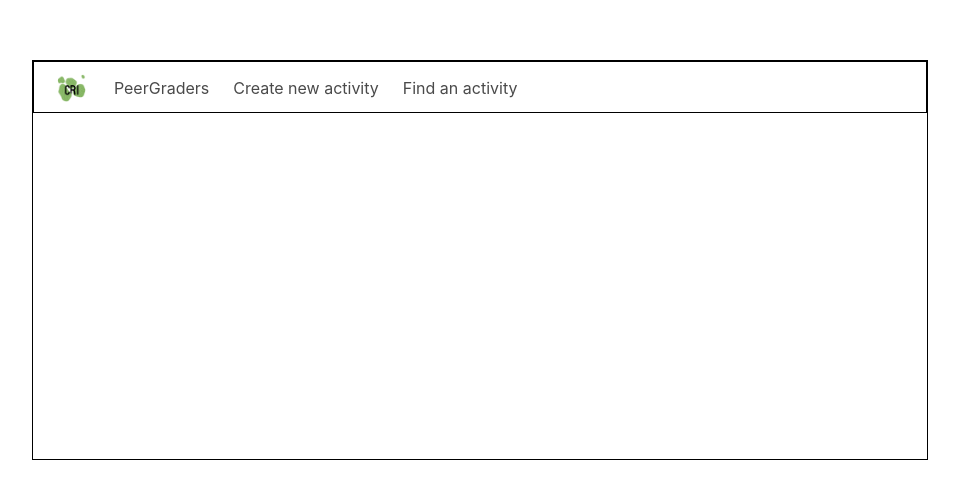
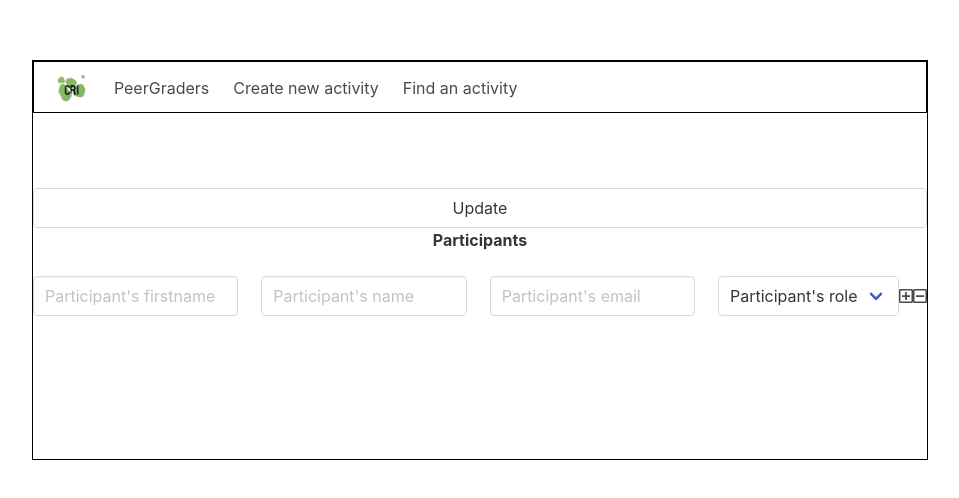
Before and after one commit to CyberCRI/PeersGraderApp, a Vue app: page /#/activity/1/participants in a window 1280 px wide. Shown: the part 140-638 px from the top of the page, without its empty margins (160-1119 px from the left). Built offline with nearby package versions, Linux system fonts and the light colour scheme; what vue-notification would draw is missing.

Commit message:
new activity worklow students/teacher & participants crud standalone

```diff
--- a/models/activity.schema.js
+++ b/models/activity.schema.js
@@ -16,7 +16,6 @@
 	}],
 	urlId: 'String',
 	teacherPwd : 'String',
-	smallPwd : 'String',
 	guidelines: 'String'
 },{
 	timestamps:true
--- a/routes.js
+++ b/routes.js
@@ -8,6 +8,8 @@
 
 router.get('/activity/:id',activityController.getActivity)
 
+router.get('/activity/:id/participants',activityController.getParticipants);
+
 router.put('/activity/:id',activityController.updateActivity);
 
 router.delete('/activity/:id',activityController.deleteActivity);
--- a/src/components/Activity.vue
+++ b/src/components/Activity.vue
@@ -1,24 +1,6 @@
 <template>
 	<div>
-		<div v-if="showPassword && withId">
-			<notifications group="password" />
-			<div class="content-pg">
-				<div class="field">
-				  <label class="label">Password</label>
-				  <div class="control">
-				    <input class="input" v-model="password" type="text" placeholder="Text input">
-				  </div>
-				  <p v-if="errorMessage!=''" class="help is-error">{{errorMessage}}</p>
-				</div>
-				<div class="field">
-				  <div class="control">
-				    <button class="button is-link" @click="checkPassword">Submit</button>
-				  </div>
-				</div>
-			</div>
-		</div>
-		<div v-else>
-			<div v-if="withId && canReadOnly">
+			<div v-if="withId && !isAdmin">
 				<read-activity></read-activity>
 			</div>
 			<div v-else>
@@ -57,7 +39,7 @@
 					    </div>
 						</div>
 					</div>
-					<div class="field is-horizontal">
+					<!-- <div class="field is-horizontal">
 						<div class="field-label is-normal">
 							<label class="label">Presentations</label>
 						</div>
@@ -66,11 +48,12 @@
 					       <input class="input" type="number" v-model="activity.presentations" placeholder="How many presentations per sessions will there be ?">
 					    </div>
 						</div>
-					</div>
+					</div> -->
 				</div>
 				<div v-show="showStep === 2 " class="content-pg">
 					<h2>Create activity 2/2</h2>
-					<div class="level participants-label">
+					<participants-acitivity></participants-acitivity>
+					<!--<div class="level participants-label">
 						<label class="label">Participants</label>
 					</div>
 					<div v-for="(participant,i) in activity.participants" class="row-participant">
@@ -107,7 +90,7 @@
 						<div class="remove-participant" @click="removeParticipant(i)">
 							<i class="far fa-minus-square"></i>
 						</div>
-					</div>
+					</div> -->
 				</div>
 				<div id="stepper" class="container is-fluid">
 					<div id="level">
@@ -122,14 +105,14 @@
 									<span v-if="activity.urlId!=undefined">Update</span>
 									<span v-else>Save</span>
 								</a>
-								<a v-if="activity.urlId!=undefined" @click="deleteActivity" class="button level-item">
+								<a v-if="activity.urlId!=undefined" @click="delActivity" class="button level-item">
 									Delete
 								</a>
 						</p>
 					</div>
 				</div>
 			</div>
-		</div>
+
 	</div>
 </template>
 
@@ -137,81 +120,47 @@
 	import axios from 'axios'
 	//import store from '@/store/modules/activity'
 	import ActivityRead from '@/components/ActivityRead'
+	import ActivityParticipants from '@/components/ActivityParticipants'
+
 	import {mapState, mapActions} from 'vuex'
 
 	export default {
 		name : 'Activity',
 		components:{
-			'read-activity' : ActivityRead
+			'read-activity' : ActivityRead,
+			'participants-acitivity' : ActivityParticipants
 		},
 		data(){
 			return {
-				password: '',
-				showStep : 1,
-				errorMessage : ''
+				showStep : 1
 			};
 		},
 		computed : {
 			...mapState('activity',{
-      	activity:'activity',
-      	showPassword : 'showPassword',
-      	canReadOnly : 'canReadOnly',
-      	withId : 'withId',
-      	userSession:'userSession'
+      	activity : 'activity',
+      	withId   : 'withId',
+ 				isAdmin  : 'isAdmin'
     	}),
 			checkFirstStepCompletion(){
-				return this.activity.title && this.activity.guidelines && this.activity.sessions && this.activity.presentations;
+				return this.activity.title && this.activity.guidelines && this.activity.sessions;
 			}
 		},
 		methods: {
 			...mapActions('activity',{
-      	saveActivity:'saveActivity',
+      	setActivity:'setActivity',
       	resetActivitySession : 'resetActivitySession',
       	getAuthActivity : 'getAuthActivity',
-      	setShowPassword: 'setShowPassword',
       	setWithId:'setWithId',
+      	lookForActivity: 'lookForActivity',
       	deleteActivity: 'deleteActivity'
     	}),
-    	checkPassword(){
-    		console.log('passed pwd')
-    		console.log(this.password)
-    		this.getAuthActivity(this.password).then(function(response){
-
-    		});
-    	},
-    	deleteActivity()//put it back in store, change name
+    	delActivity()//put it back in store, change name
     	{
-    		axios.delete('http://localhost:5001/activity/'+this.activity.urlId).then(response=>{
-                if(response.data.success){
-
-                    this.$notify({
-                        group: 'activity',
-                        title:'Activity deleted',
-                        text: `This activity ${response.data.activity.title} have been deleted with success.`,
-                        type : 'success'
-                    });
-                    console.log('there there')
-                    this.resetActivitySession();
-                    this.showStep = 1;
-                    this.$router.push({path:'/activity'})
-                }
-            })
+    		this.deleteActivity(this.activity.urlId);
     	},
 			postActivity(){
-				console.log('launch save')
-				this.saveActivity(this.activity);
-			},
-			addParticipant(i){
-				this.activity.participants.splice(i+1,0,{
-					firstname:'',
-					name:'',
-					email:'',
-					role:''
-				});
-			},
-			removeParticipant(i){
-				if(this.activity.participants.length>1)
-					this.activity.participants.splice(i,1);
+				console.log('launch save');
+				this.setActivity(this.activity);
 			},
 			goStep1(e){
 				this.showStep = 1;
@@ -221,6 +170,18 @@
 				else this.showStep = 2;
 			}
 		},
+		beforeRouteUpdate (to, from, next) {
+		  console.log('beforeRouteUpdate')
+		  this.goStep1();
+		  if(!to.params.id){
+		  	console.log('here in update');
+		  	this.resetActivitySession();
+		  	console.log('reset ?');
+		  } else {
+		  	this.setWithId(true);
+		  }
+		  next()
+		},
 		beforeRouteEnter(to,from,next){
 			console.log('to then from')
 			console.log(to);
@@ -229,13 +190,15 @@
 
 			if(!to.params.id){
 				console.log('here in route')
-				next(vm=>{
+				next((vm)=>{
+					console.log('before reset')
 					vm.resetActivitySession();
+					console.log('after reset, has it reset')
 				});
 			} else {
-				 next(vm=>{
-				 	vm.setShowPassword(true);
+				 next((vm)=>{
 					vm.setWithId(true);
+					vm.lookForActivity(to.params.id)
 				 });
 			}
 			//else fetchData();
--- /dev/null
+++ b/src/components/ActivityParticipants.vue
@@ -0,0 +1,132 @@
+<template>
+	<div class="content-pg">
+		<a v-if="participantRoute" @click="postActivity" class="button level-item" >
+				<span>Update</span>
+		</a>
+		<div class="level participants-label">
+			<label class="label">Participants</label>
+		</div>
+		<div v-for="(participant,i) in activity.participants" class="row-participant">
+			<div class="">
+		    <div class="field">
+		       <input class="input" type="text" v-model="participant.firstname" placeholder="Participant's firstname">
+		    </div>
+			</div>
+			<div class="">
+		    <div class="field">
+		       <input class="input" type="text" v-model="participant.name" placeholder="Participant's name">
+		    </div>
+			</div>
+			<div class="">
+		    <div class="field">
+		       <input class="input" type="email" v-model="participant.email" placeholder="Participant's email">
+		    </div>
+			</div>
+			<div class="">
+		    <div class="field">
+		    	<div class="select">
+			    	<select v-model="participant.role">
+						  <option disabled value="">Participant's role</option>
+						  <option>Student</option>
+						  <option>Observator</option>
+						  <option>Teacher</option>
+						</select>
+					</div>
+		    </div>
+			</div>
+			<div class="add-participant" v-on:click="addParticipant(i)">
+				<i class="far fa-plus-square"></i>
+			</div>
+			<div class="remove-participant" @click="removeParticipant(i)">
+				<i class="far fa-minus-square"></i>
+			</div>
+		</div>
+	</div>
+</template>
+
+<script>
+	import {mapState,mapActions} from 'vuex'
+	export default {
+		name : 'ActivityParticipants',
+		data(){
+			return {
+				participantRoute: false
+			};
+		},
+		computed : {
+			...mapState('activity',{
+				activity : 'activity'
+			})
+		},
+		methods: {
+			...mapActions('participants',{
+				getParticipants:'getParticipants',
+				setParticipants:'setParticipants',
+				setActivityId:'setActivityId',
+				setActivityUrlId : 'setActivityUrlId'
+			}),
+			...mapActions('activity',{
+				setActivity:'setActivity'
+			}),
+			postActivity(){
+				console.log('launch save');
+				this.setActivity(this.activity);
+			},
+			addParticipant(i){
+				this.activity.participants.splice(i+1,0,{
+					firstname:'',
+					name:'',
+					email:'',
+					role:''
+				});
+			},
+			removeParticipant(i){
+				if(this.activity.participants.length>1)
+					this.activity.participants.splice(i,1);
+			}
+		},
+		beforeRouteEnter(to,from,next){
+			next(vm=>{
+				/*vm.setActivityId(vm.$store.state.activity.activity._id)
+				vm.setActivityUrlId(vm.$store.state.activity.activity.urlId);
+				vm.getParticipants(vm.$store.state.activity.activity.urlId);*/
+				console.log('in there')
+				vm.participantRoute = true;
+			})
+		}
+	};
+</script>
+
+<style scoped>
+	.participants-label{
+		display: flex;
+		justify-content: space-around;
+	}
+
+	.row-participant{
+		display: flex;
+		align-items: center;
+		justify-content: space-evenly;
+		margin-bottom: 1em;
+	}
+
+	input,textarea {
+		min-width: 90%;
+		width: 90%
+	}
+
+	h2{
+		text-align: center;
+		margin: 1.2em auto;
+		width: 20%;
+		font-size: 2vh;
+	}
+
+	.add-participant{
+		cursor: pointer;
+	}
+
+	.remove-participant{
+		cursor: pointer;
+	}
+</style>
--- /dev/null
+++ b/src/components/ActivityPassword.vue
@@ -0,0 +1,48 @@
+<template>
+	<div>
+		<notifications group="password" />
+		<div class="">
+			<div class="field">
+			  <label class="label">Password</label>
+			  <div class="control">
+			    <input class="input" v-model="password" type="text" placeholder="Text input">
+			  </div>
+			  <p v-if="errorMessage!=''" class="help is-error">{{errorMessage}}</p>
+			</div>
+			<div class="field">
+			  <div class="control">
+			    <button class="button is-link" @click="checkPassword">Submit</button>
+			  </div>
+			</div>
+		</div>
+	</div>
+</template>
+
+<script>
+
+	import {mapActions} from 'vuex'
+	export default {
+		data(){
+			return {
+				password: '',
+				errorMessage : ''
+			};
+		},
+		methods : {
+			...mapActions('activity',{
+	    	getAuthActivity : 'getAuthActivity',
+	    }),
+	    checkPassword(){
+    		console.log('passed pwd')
+    		console.log(this.password)
+    		this.getAuthActivity({urlId:this.$store.state.activity.activity.urlId,pwd:this.password}).then(function(response){
+
+    		});
+    	}
+		}
+	}
+</script>
+
+<style>
+
+</style>
--- a/src/components/ActivityRead.vue
+++ b/src/components/ActivityRead.vue
@@ -1,9 +1,12 @@
 <template>
 	<div>
+		<h1>Activity</h1>
 		<p>{{activity.title}}</p>
+		<h1>Guidelines</h1>
 		<p>{{activity.guidelines}}</p>
+		<h1>Sessions</h1>
 		<p>{{activity.sessions}}</p>
-		<p>{{activity.presentations}}</p>
+		<h1>Participants</h1>
 		<p>
 			<ul>
 				<li v-for="participant in activity.participants">
@@ -11,17 +14,34 @@
 				</li>
 			</ul>
 		</p>
+		<button v-if="!manage" @click="manageActivity"> Manage activity</button>
+		<pwd-activity v-else></pwd-activity>
 	</div>
 </template>
 
 <script>
 	import {mapState} from 'vuex'
+	import ActivityPassword from '@/components/ActivityPassword'
 
 	export default {
+		name : 'ActivityRead',
+		data(){
+			return {
+				manage : false
+			};
+		},
+		components:{
+			'pwd-activity' : ActivityPassword
+		},
 		computed:{
 			...mapState('activity',{
 				activity:'activity'
 			})
+		},
+		methods : {
+			manageActivity(){
+				this.manage = true;
+			}
 		}
 	};
 </script>
--- a/src/components/Header.vue
+++ b/src/components/Header.vue
@@ -11,6 +11,9 @@
       <router-link to="/find/activity" class="navbar-item" >
          Find an activity
       </router-link >
+      <router-link v-if="activity.urlId" :to="participantsUrl" class="navbar-item" >
+         Participants
+      </router-link >
 
 	    <a role="button" class="navbar-burger" aria-label="menu" aria-expanded="false">
 	      <span aria-hidden="true"></span>
@@ -22,7 +25,20 @@
 </template>
 
 <script>
+	import {mapState} from 'vuex'
 
+	export default {
+		computed : {
+			...mapState('activity',{
+      	activity : 'activity',
+      	withId   : 'withId',
+ 				isAdmin  : 'isAdmin'
+    	}),
+    	participantsUrl(){
+    		return `/activity/${this.activity.urlId}/participants`;
+    	}
+		}
+	};
 </script>
 
 <style scoped>
--- a/src/router/index.js
+++ b/src/router/index.js
@@ -3,6 +3,7 @@
 import Activity from '@/components/Activity'
 import ActivityRead from '@/components/ActivityRead'
 import FindActivity from '@/components/FindActivity'
+import ActivityParticipants from '@/components/ActivityParticipants'
 
 Vue.use(Router)
 
@@ -14,19 +15,14 @@
   	  redirect:'/activity'
   	},
   	{
-  		path: '/activity',
-  		name:'createActivity',
+  		path: '/activity/:id?',
+  		name:'crudActivity',
   		component : Activity
   	},
     {
-      path: '/activity/:id',
-      name: 'updateActivity',
-      component : Activity
-    },
-    {
-      path: '/activity/:id',
-      name: 'readActivity',
-      component : ActivityRead
+      path: '/activity/:id/participants',
+      name: 'activityParticipants',
+      component : ActivityParticipants
     },
     {
       path: '/find/activity',
--- a/src/store/index.js
+++ b/src/store/index.js
@@ -3,12 +3,14 @@
 import VueRouter from 'vue-router'
 
 import activity from './modules/activity'
+import participants from './modules/participants'
 
 Vue.use(Vuex);
 Vue.use(VueRouter);
 
 export default new Vuex.Store({
     modules : {
-        activity
+        activity,
+        participants
     }
 });
--- a/src/store/modules/activity.js
+++ b/src/store/modules/activity.js
@@ -5,7 +5,7 @@
     namespaced : true,
     state : {
         activity : {
-            presentations:0,
+            /*presentations:0,*/
             sessions : 0,
             title : '',
             participants:[{
@@ -16,17 +16,15 @@
             }],
             guidelines : ''
         },
-        userSession : false,
-        showPassword : true,
-        canReadOnly : false,
+        isAdmin : false,
         withId : false
     },
     actions : {
+        setIsAdmin(context,isAdmin){
+            context.commit('setIsAdmin',isAdmin);
+        },
         setUserSession(context,userSession){
             context.commit('setUserSession',userSession);
-        },
-        setShowPassword(context,showPassword){
-            context.commit('setShowPassword',showPassword)
         },
         setCanReadOnly(context,canReadOnly){
             context.commit('setCanReadOnly',canReadOnly)
@@ -34,40 +32,55 @@
         setWithId(context,withId){
             context.commit('setWithId',withId)
         },
-        getAuthActivity(context,pwd){//certainement refacto les bails ici
-            axios.get('http://localhost:5001/activity/'+pwd).then((response)=>{
+        getAuthActivity(context,specifier){//certainement refacto les bails ici
+            axios.get('http://localhost:5001/activity/'+specifier.urlId).then((response)=>{
                 if(response.data.success){
                     console.log('auth activity')
-                    console.log(response.data.activity)
-                    context.state.activity = response.data.activity;
-                    if(pwd.length==20) context.dispatch('setCanReadOnly',false);
-                    else if (pwd.length == 10) context.dispatch('setCanReadOnly',true);
-
-                    context.dispatch('setShowPassword',false);
-                    context.dispatch('setUserSession',true);
+                    if(specifier.pwd.length==20 && specifier.pwd == response.data.activity.teacherPwd){
+                        context.commit('setActivity',response.data.activity);
+                        console.log(response.data.activity)
+                        context.commit('setIsAdmin',true);
+                        //router.push({path:'/activity/'+response.data.activity.urlId});
+                    }
                 }
             });
         },
         lookForActivity(context,key){
             axios.get('http://localhost:5001/activity/'+key).then((response)=>{
                 if(response.data.success){
-                    console.log('find smthg')
+                    console.log('found smthg')
                     console.log(response.data.activity);
                     context.state.userSession = false;
+                    context.commit('setActivity',response.data.activity);
                     router.push({path:'/activity/'+response.data.activity.urlId});
+
                 }
             });
         },
-        deleteActivity(context,activity){
-            console.log('lol')
-            console.log(activity)
+        deleteActivity(context,activityId){
+
+            axios.delete('http://localhost:5001/activity/'+activityId).then(response=>{
+                if(response.data.success){
+
+                    this.$notify({
+                        group: 'activity',
+                        title:'Activity deleted',
+                        text: `This activity ${response.data.activity.title} have been deleted with success.`,
+                        type : 'success'
+                    });
+                    console.log('there there')
+                    this.resetActivitySession();
+                    this.showStep = 1;
+                    this.$router.push({path:'/activity'})
+                }
+            });
 
         },
         resetActivitySession(context,activity){
 
             console.log('resetting');
 
-            context.commit('saveActivity',{
+            context.commit('setActivity',{
                 presentations:0,
                 sessions : 0,
                 title : '',
@@ -80,9 +93,11 @@
                 guidelines : ''
             });
 
-            context.commit('resetUserSession',false);
+            context.commit('setIsAdmin',false);
+
+            context.commit('setWithId',false);
         },
-        saveActivity(context,activity){
+        setActivity(context,activity){
             if(activity.urlId)
                 axios.put('http://localhost:5001/activity/'+activity.urlId,{activity:context.state.activity}).then((response)=>{
                     console.log('there');
@@ -127,20 +142,14 @@
     getters : {
     },
     mutations : {
+        setIsAdmin(state,isAdmin){
+            state.isAdmin = isAdmin;
+        },
         resetUserSession(state,userSession) {
             state.userSession = userSession;
         },
-        saveActivity(state,activity){
+        setActivity(state,activity){
             state.activity = activity;
-        },
-        setUserSession(state,userSession){
-            state.userSession = userSession;
-        },
-        setShowPassword(state,showPassword){
-            state.showPassword = showPassword;
-        },
-        setCanReadOnly(state,canReadOnly){
-            state.canReadOnly = canReadOnly;
         },
         setWithId(state,withId){
             state.withId = withId;
--- /dev/null
+++ b/src/store/modules/participants.js
@@ -0,0 +1,42 @@
+import axios from 'axios';
+import router from '../../router'
+
+export default {
+    namespaced : true,
+    state : {
+        activityId: 0,
+        activityUrlId : 0,
+        participants : []
+    },
+    actions : {
+        getParticipants(context,activityId){
+            axios.get('http://localhost:5001/activity/'+activityId+'/participants').then(function(response){
+                if(response.data.success){
+                    context.commit('setParticipants',response.data.participants);
+                }
+            });
+        },
+        setActivityId(context,activityId){
+            context.commit('setActivityId',activityId);
+        },
+        setActivityUrlId(context,activityUrlId){
+            context.commit('setActivityUrlId',activityUrlId);
+        },
+        setParticipants(context,participants){
+            context.commit('setParticipants',participants);
+        }
+    },
+    getters : {
+    },
+    mutations : {
+        setActivityId(state,activityId){
+            state.activityId = activityId;
+        },
+        setActivityUrlId(state,activityUrlId){
+            state.activityUrlId = activityUrlId;
+        },
+        setParticipants(state,participants){
+            state.participants = participants;
+        }
+    }
+};
```
Also changed, not shown: controllers/activity.controller.js (+13 -4 lines).
